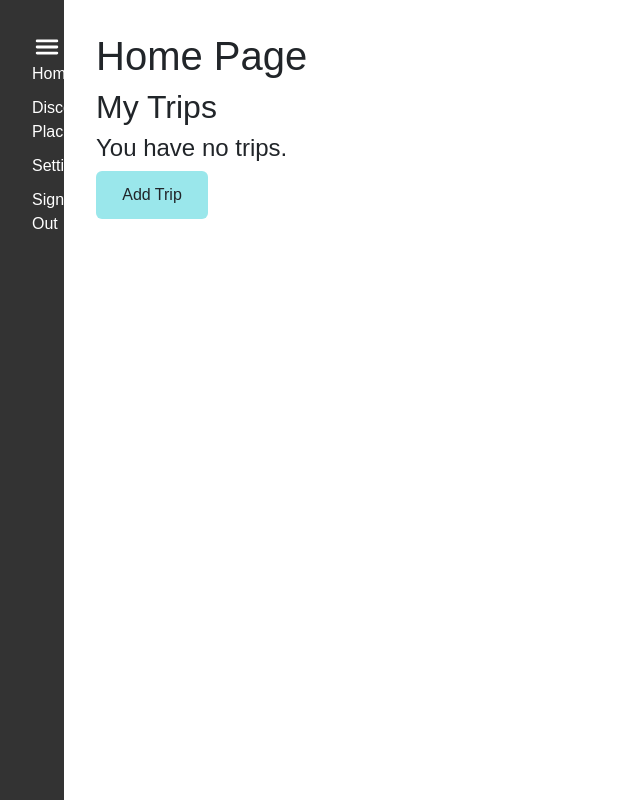
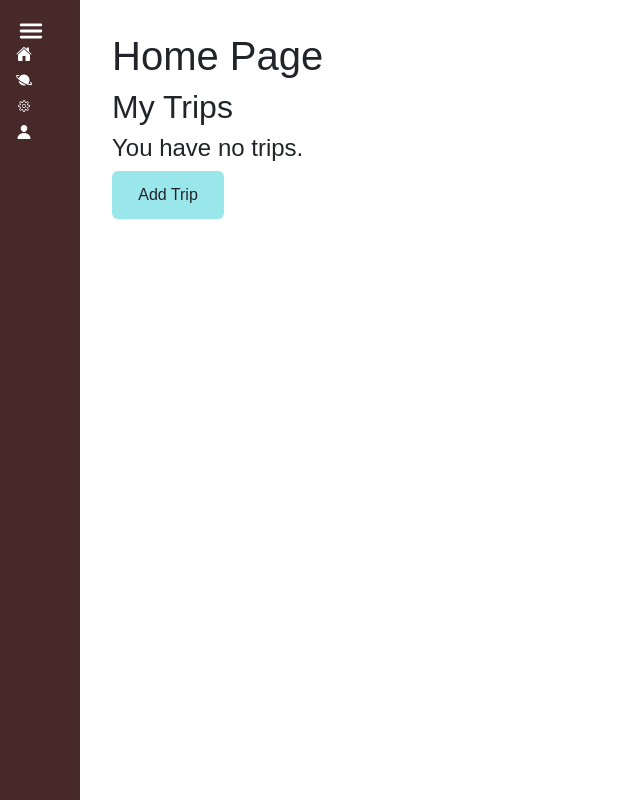
Before and after one commit to passechnik/tripix-app, a React (Vite) app: page / in a window 1280 px wide. Shown: the whole page, without its empty margins (0-640 px from the left). Built offline with nearby package versions, Linux system fonts and the light colour scheme.

Commit message:
fix sidebar

```diff
--- a/src/components/Sidebar.jsx
+++ b/src/components/Sidebar.jsx
@@ -1,23 +1,39 @@
 import React, { useState } from 'react';
 import { Link } from 'react-router-dom';
-import { IoMenu } from "react-icons/io5";
+import { IoMenu, IoHome, IoPlanet, IoPerson } from 'react-icons/io5';
+import { CiSettings } from "react-icons/ci";
 
 const Sidebar = () => {
-    const [isSidebarOpen, setSidebarOpen] = useState(true);
+    const [isSidebarOpen, setSidebarOpen] = useState(false);
 
     const toggleSidebar = () => {
         setSidebarOpen(!isSidebarOpen);
     };
 
+    let iconStyles = { color: 'red', fontSize: '1.5em'}
+
     return (
         <div className={`sidebar ${isSidebarOpen ? 'open' : ''}`}>
             <div className="toggle-button" onClick={toggleSidebar}>
-            <IoMenu className='toggle-icon'/>
+                <IoMenu className='toggle-icon' />
             </div>
-            <Link to='/'>Home</Link>
-            <Link to='/discover'>Discover Places</Link>
-            <Link to='/settings'>Settings</Link>
-            <Link to='/signout'>Sign Out</Link>
+
+            {isSidebarOpen ? (
+                <>
+                    <Link to='/'><IoHome style={iconStyles}/> Home</Link>
+                    <Link to='/discover'><IoPlanet style={iconStyles} /> Discover</Link>
+                    <Link to='/settings'><CiSettings style={iconStyles}/> Settings</Link>
+                    <Link to='/signout'><IoPerson style={iconStyles}/> Sign Out</Link>
+                </>
+            ) : (
+                <>
+                    <Link to='/'><IoHome /></Link>
+                    <Link to='/discover'><IoPlanet /></Link>
+                    <Link to='/settings'><CiSettings /></Link>
+                    <Link to='/signout'><IoPerson /></Link>
+
+                </>
+            )}
         </div>
     );
 };
--- a/src/styles/main.css
+++ b/src/styles/main.css
@@ -19,22 +19,23 @@ body {
 
 /* Sidebar.scss */
 .sidebar {
-  width: 200px;
+  width: 80px;
   height: 100vh;
-  background-color: #333;
+  background-color: #482929;
   color: white;
-  transition: width 0.3s ease;
+  transition: all 0.5s ease;
   display: flex;
   flex-direction: column;
-  padding: 2em;
+  padding: 1em;
 }
 
 .sidebar.open {
-  width: 60px;
+  width: 200px;
 }
 
 .sidebar a {
-  display: block;
+  display: flex;
+  align-items: center;
   color: #fff;
   text-decoration: none;
   margin-bottom: 10px;
@@ -42,6 +43,10 @@ body {
 
 .sidebar a:hover {
   text-decoration: underline;
+}
+
+.sidebar a > * {
+  margin-right: 1em;
 }
 
 .toggle-button img {
--- a/src/styles/main.scss
+++ b/src/styles/main.scss
@@ -19,22 +19,23 @@ body {
 
 /* Sidebar.scss */
 .sidebar {
-    width: 200px;
+    width: 80px;
     height: 100vh;
-    background-color: #333;
+    background-color: #482929;
     color: white;
-    transition: width 0.3s ease;
+    transition: all 0.5s ease;
     display: flex;
     flex-direction: column;
-    padding: 2em;
+    padding: 1em;
 }
 
 .sidebar.open {
-    width: 60px;
+    width: 200px;
 }
 
 .sidebar a {
-    display: block;
+    display: flex;
+    align-items: center;
     color: #fff;
     text-decoration: none;
     margin-bottom: 10px;
@@ -44,6 +45,9 @@ body {
     text-decoration: underline;
   }
 
+  .sidebar a > * {
+    margin-right: 1em;
+  }
 
 .toggle-button img {
     cursor: pointer;
@@ -72,6 +76,6 @@ body {
 
 .btn-danger {
     background-color: rgb(243, 73, 73);
-    border-color:rgb(243, 73, 73) ;
+    border-color: rgb(243, 73, 73);
     display: flex;
 }
```
Also changed, not shown: 1 other file (tests, documents, lock files or other folders). Lines whose indentation alone changed are shown as unchanged.
